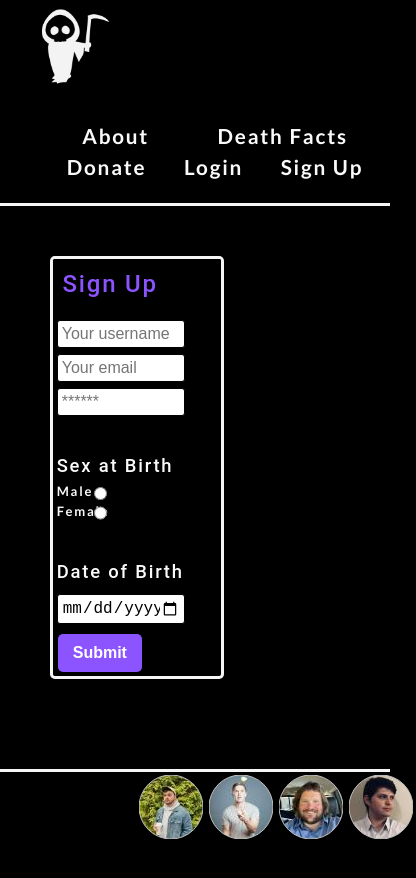
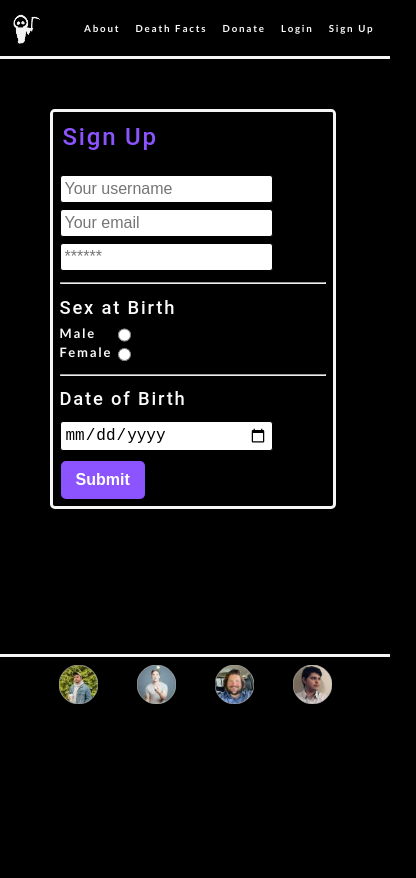
Before and after one commit to GunnySensei/project_dEd, a React (Create React App) app in the folder client/: page /Signup in a window 390 px wide. Shown: the top 878 px of the page, 416 px wide, since content can reach past the window. After the commit the page ends 844 px from the top, so only its background shows below. Built offline with nearby package versions, Linux system fonts and the light colour scheme.

Commit message:
started media queries

```diff
--- a/client/src/index.css
+++ b/client/src/index.css
@@ -284,8 +284,9 @@ nav li {
 }
 
 .form-header {
+  display: block;
   font-size: small;
-  width: 20%;
+  min-width: 20%;
 }
 
 /* sign up styles end */
@@ -422,3 +423,62 @@ a {
   color: whitesmoke;
   font-weight: 600;
 }
+
+/* MEDIA QUERY FOR SMALLER DESKTOP SCREENS AND SMALLER */
+@media screen and (max-width: 980px) {
+}
+
+/* MEDIA QUERY FOR TABLETS AND SMALLER */
+@media screen and (max-width: 768px) {
+}
+
+/* MEDIA QUERY FOR MOBILE PHONES AND SMALLER */
+@media screen and (max-width: 575px) {
+  .card {
+    max-width: 100%;
+  }
+
+  .signup-card {
+    max-width: 100%;
+  }
+
+  .form-input {
+    width: 80%;
+  }
+
+  .logo-container {
+    max-width: 20%;
+  }
+
+  .logo {
+    max-width: 60%;
+    margin-top: 2.5vw;
+  }
+
+  nav {
+    width: 80%;
+  }
+
+  ul {
+    padding: 0;
+  }
+
+  .mx-2 {
+    font-size: 2.5vw;
+    margin-left: 0.25vw;
+    margin-right: 0.25vw;
+  }
+
+  .px-1 {
+    padding-left: 0;
+  }
+
+  .avatar-list {
+    width: 80%;
+    justify-content: space-around;
+  }
+
+  .avatar-img {
+    width: 10vw;
+  }
+}
--- a/client/src/pages/Signup.js
+++ b/client/src/pages/Signup.js
@@ -74,14 +74,15 @@ const Signup = () => {
                 onChange={handleChange}
               />
               <br></br>
-              <br></br>
+              <hr />
+
               <h5>Sex at Birth</h5>
               <div className="flex-row">
                 <label htmlFor="Male" className="form-header">
                   Male
                 </label>
                 <input
-                  className="form-input"
+                  className="form-input-radio"
                   name="sex"
                   type="radio"
                   id="sex"
@@ -94,7 +95,7 @@ const Signup = () => {
                   Female
                 </label>
                 <input
-                  className="form-input"
+                  className="form-input-radio"
                   name="sex"
                   type="radio"
                   id="sex"
@@ -102,7 +103,7 @@ const Signup = () => {
                   onChange={handleChange}
                 />
               </div>
-              <br />
+              <hr />
               <h5>Date of Birth</h5>
               <input
                 className="form-input"
```
Also changed, not shown: 1 other file (tests, documents, lock files or other folders).
